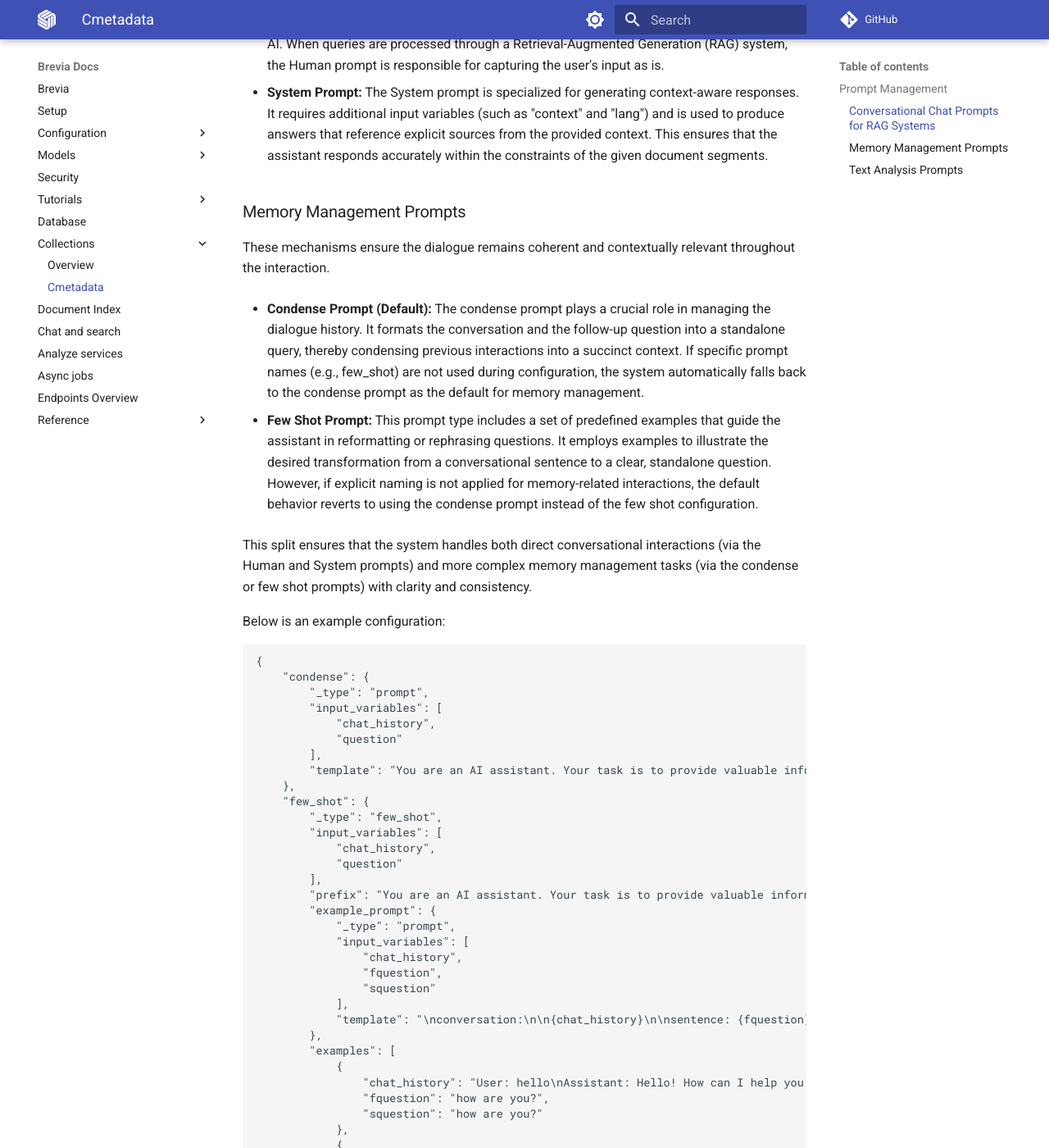
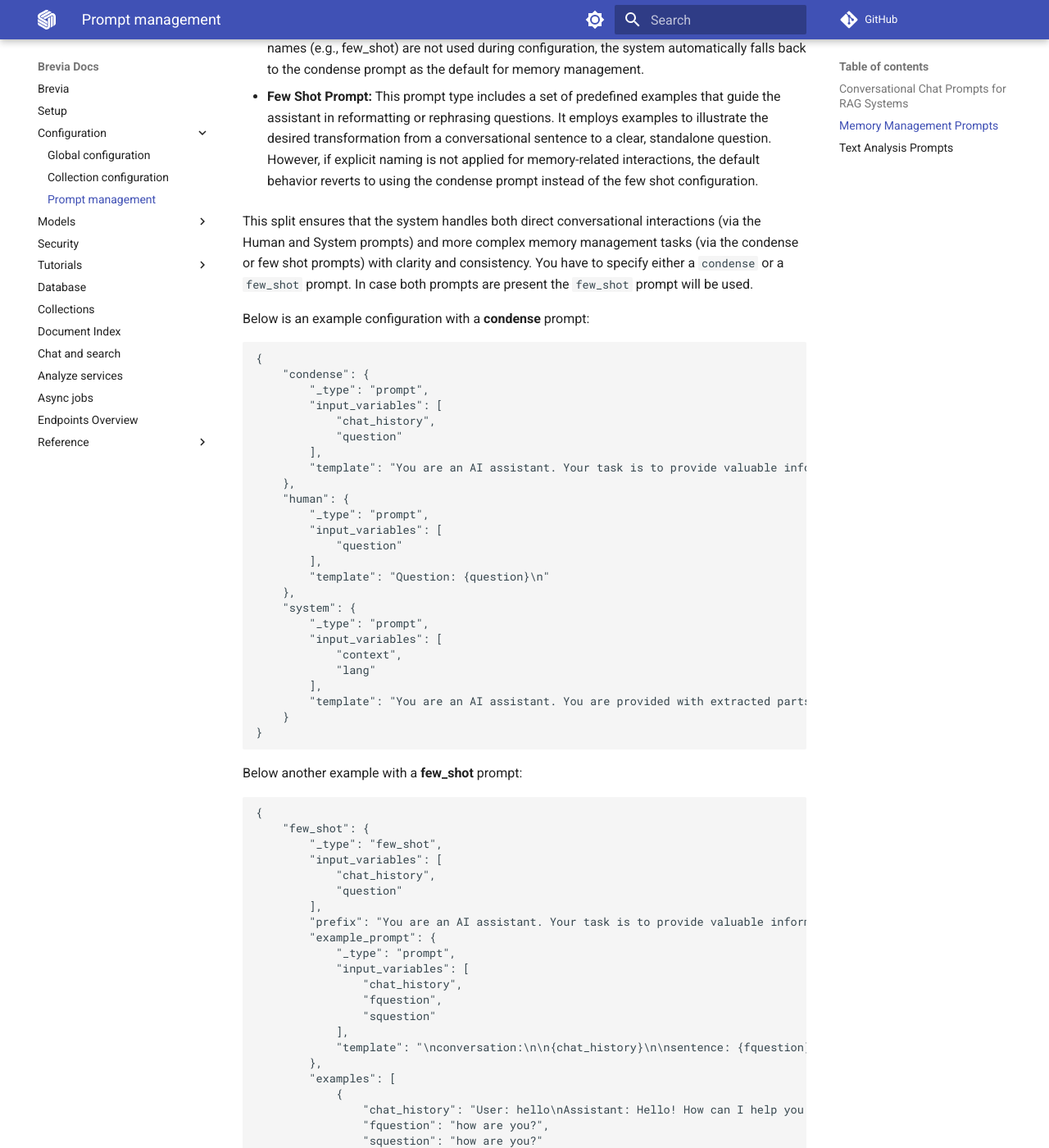
Before and after one commit to brevia-ai/brevia, an MkDocs documentation site: the page built from docs/prompt_management.md, in a window 1280 px wide and 1400 px high, scrolled down 789 px. Shown: the whole window at 82% size. Built offline with MkDocs 1.6.1 and Material for MkDocs 9.7.7, drawn with Linux system fonts in a browser that asks for light colours; comment, search, counter and statistics services are not loaded; some of the changed text lies outside the part shown.

Commit message:
docs: prompt management

````diff
--- a/docs/cmetadata.md
+++ b/docs/prompt_management.md
@@ -1,18 +1,8 @@
-# Cmetadata Field
+# Prompt Management
 
-In our database, the "cmetadata" field is vital because it provides a flexible space to store a variety of metadata. This field is structured into two distinct levels:
+This section provides a detailed explanation of the different prompt types used in Brevia.
 
-**Collection-level metadata:** This category captures overarching details about the entire collection. It may include information such as the collection’s purpose, who created it, the creation date, and other general attributes that describe the collection as a whole.
-
-**Document-level metadata:** This category focuses on information specific to each individual document. It can record details like the author, title, publication date, or any custom attributes that are relevant to the particular document.
-
-By organizing metadata into these two levels, the system ensures that both broad, collection-wide information and detailed, document-specific data are effectively managed and accessible.
-
-## Prompt Management
-
-This section provides a detailed explanation of the different prompt types used in this configuration:
-
-### Conversational Chat Prompts for RAG Systems
+## Conversational Chat Prompts for RAG Systems
 
 The prompts in the prompts/rag directory offer specialized configurations for efficient retrieval-augmented generation, ensuring streamlined query handling and precise system responses.
 
@@ -22,7 +12,7 @@
 - **System Prompt:**
     The System prompt is specialized for generating context-aware responses. It requires additional input variables (such as "context" and "lang") and is used to produce answers that reference explicit sources from the provided context. This ensures that the assistant responds accurately within the constraints of the given document segments.
 
-### Memory Management Prompts
+## Memory Management Prompts
 
 These mechanisms ensure the dialogue remains coherent and contextually relevant throughout the interaction.
 
@@ -32,9 +22,9 @@
 - **Few Shot Prompt:**
     This prompt type includes a set of predefined examples that guide the assistant in reformatting or rephrasing questions. It employs examples to illustrate the desired transformation from a conversational sentence to a clear, standalone question. However, if explicit naming is not applied for memory-related interactions, the default behavior reverts to using the condense prompt instead of the few shot configuration.
 
-This split ensures that the system handles both direct conversational interactions (via the Human and System prompts) and more complex memory management tasks (via the condense or few shot prompts) with clarity and consistency.
+This split ensures that the system handles both direct conversational interactions (via the Human and System prompts) and more complex memory management tasks (via the condense or few shot prompts) with clarity and consistency. You have to specify either a `condense` or a `few_shot` prompt. In case both prompts are present the `few_shot` prompt will be used.
 
-Below is an example configuration:
+Below is an example configuration with a **condense** prompt:
 
 ```json
 {
@@ -46,6 +36,28 @@
         ],
         "template": "You are an AI assistant. Your task is to provide valuable information and support to users. Given the following conversation and a follow-up question, rephrase the follow-up question as a standalone question. Write in the same language as the follow-up question.\nconversation:\n\n{chat_history}\n\nfollow-up question: {question}\n\nStandalone question:"
     },
+    "human": {
+        "_type": "prompt",
+        "input_variables": [
+            "question"
+        ],
+        "template": "Question: {question}\n"
+    },
+    "system": {
+        "_type": "prompt",
+        "input_variables": [
+            "context",
+            "lang"
+        ],
+        "template": "You are an AI assistant. You are provided with extracted parts of a document along with a question. Provide a conversational answer using only the sources explicitly listed in the context. If the question does not relate to the provided content, state that you are limited to addressing the given information. If you do not know the answer, simply indicate that you don't know.\n\n=========\n{context}\n=========\n\nAnswer in {lang}:"
+    }
+}
+```
+
+Below another example with a **few_shot** prompt:
+
+```json
+{
     "few_shot": {
         "_type": "few_shot",
         "input_variables": [
@@ -94,38 +106,44 @@
 }
 ```
 
-### Text Analysis Prompts
+## Text Analysis Prompts
 
-The prompts in the prompts/text_analysis directory are designed to assist with generating and refining questions based on provided text. These prompts ensure that the questions are relevant, understandable, and contextually accurate.
+You can define a folder with prompts in YAML format for text analysis tasks.
+This folder can be configured in `settings.prompts_base_path`.
+You can then use the relative paths of these prompt files in the `prompts` field of the analysis task configuration.
+For instance you can configure `RefineTextAnalysisService` with the following configuration, specifying relative paths:
 
-```yaml
-# Reference initial prompt to generate questions from a given text.
-_type: prompt
-input_variables:
-    ["text"]
-template: |
-    Analyze the following text and generate 1-2 multiple choice questions, each with four options
-    (A, B, C, D), of which only one is correct.
-    Highlight the correct answer and make sure that the questions are relevant and understandable.
-
-    Reference text:
-    -------------------
-    {text}
+```json
+{
+    "prompts": {
+        "initial_prompt": "text_analysis/initial_prompt.yml",
+        "refine_prompt": "text_analysis/refine_prompt.yml"
+    }
+}
 ```
 
-```yaml
-# Reference refine prompt to generate questions from a given text.
-_type: prompt
-input_variables:
-    ["existing_answer", "text"]
-template: |
-    You are given the following partial document containing a list of multiple choice questions:
-    Partial Document:
-    -------------------
-    {existing_answer}
-    -------------------
-    Rewrite the list of questions by adding 1-2 more questions at the bottom from the context provided below:
-    -------------
-    {text}
-    -------------------
+Alternatively you can use the `prompts` field in the analysis task configuration to specify the prompt directly in the task configuratio, like this:
+
+```json
+{
+    "prompts": {
+        "initial_prompt": {
+            "_type": "prompt",
+            "input_variables": [
+                "text"
+            ],
+            "template": "Analyze the following text and generate 1-2 multiple choice questions, each with four options (A, B, C, D), of which only one is correct. Highlight the correct answer and make sure that the questions are relevant and understandable.\n\nReference text:\n-------------------\n{text}"
+        },
+        "refine_prompt": {
+            "_type": "prompt",
+            "input_variables": [
+                "existing_answer",
+                "text"
+            ],
+            "template": "You are given the following partial document containing a list of multiple choice questions:\nPartial Document:\n-------------------\n{existing_answer}\n-------------------\nRewrite the list of questions by adding 1-2 more questions at the bottom from the context provided below:\n-------------\n{text}\n-------------------"
+        }
+    }
+}
 ```
+
+As a reference you can find some prompts in the `prompts/text_analysis` directory. designed to assist with generating and refining questions based on provided text. These prompts ensure that the questions are relevant, understandable, and contextually accurate.
--- a/mkdocs.yml
+++ b/mkdocs.yml
@@ -40,6 +40,7 @@
   - Configuration:
      - Global configuration: config.md
      - Collection configuration: collection_config.md
+     - Prompt management: prompt_management.md
   - Models:
     - Overview: models/overview.md
     - OpenAI: models/openai.md
@@ -52,9 +53,7 @@
     - Create Summarization Analysis: tutorials/create_summarization.md
     - Create Custom Services: tutorials/create_custom_services.md
   - Database: database.md
-  - Collections:
-    - Overview: collections.md
-    - Cmetadata: cmetadata.md
+  - Collections: collections.md
   # /index/... endpoints
   - Document Index: document_index.md
   # /chat, /search, /chat_history
````
Also changed, not shown: docs/collection_config.md (+1 -1 lines).
